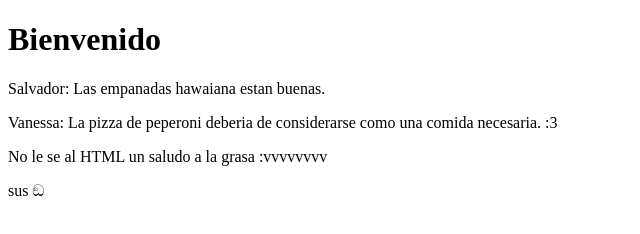
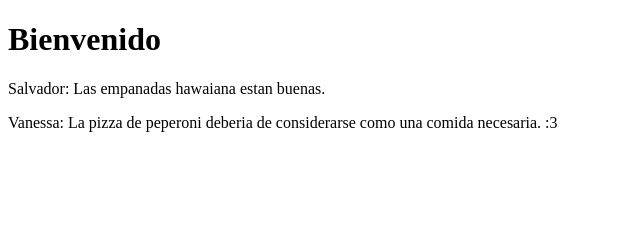
Before and after one commit to hazahart/git_practica2, a plain HTML site: page index.html in a window 1280 px wide. Shown: the whole page, without its empty margins (0-640 px from the left). Drawn offline with Linux system fonts and the light colour scheme.

Commit message:
Revert "prueba"
This reverts commit f27cf0b12e337b1286b89e81927208ea66532811.

```diff
--- a/index.html
+++ b/index.html
@@ -10,10 +10,7 @@
     <div id="info">
         <P>Salvador: Las empanadas hawaiana estan buenas.</P>
         <P>Vanessa: La pizza de peperoni deberia de considerarse como una comida necesaria. :3</P>
-        <P>No le se al HTML un saludo a la grasa :vvvvvvvv </P>
-        <P>sus ඞ</P>
     </div>
-
 
 </body>
 </html>
```
